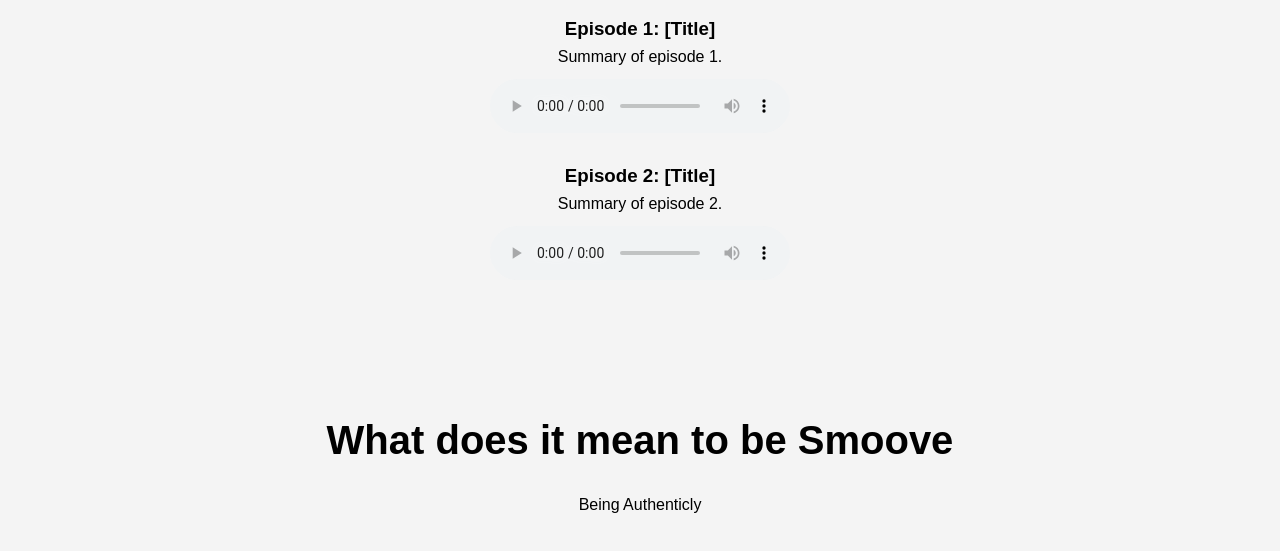
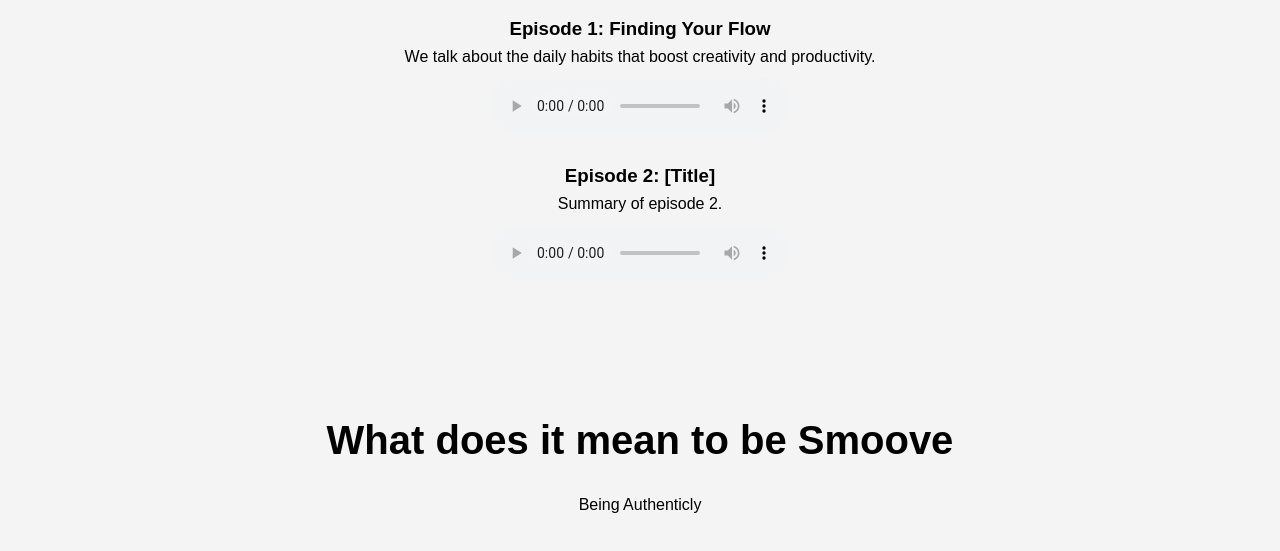
Before and after one commit to JSmoove0444/smoove-podcast, a plain HTML site: page index.html in a window 1280 px wide. Shown: the part 549-1100 px from the top of the page. Drawn offline with Linux system fonts and the light colour scheme.

Commit message:
Update index.html

```diff
--- a/index.html
+++ b/index.html
@@ -150,10 +150,10 @@
         <h2>Podcast Episodes</h2>
         <ul>
             <li>
-                <h3>Episode 1: [Title]</h3>
-                <p>Summary of episode 1.</p>
+                <h3>Episode 1: Finding Your Flow</h3>
+                <p>We talk about the daily habits that boost creativity and productivity.</p>
                 <audio controls>
-                    <source src="path_to_episode1.mp3" type="audio/mp3">
+                    <source src="First-podcast.mp3.mp3" type="audio/mp3">
                     Your browser does not support the audio element.
                 </audio>
             </li>
```
